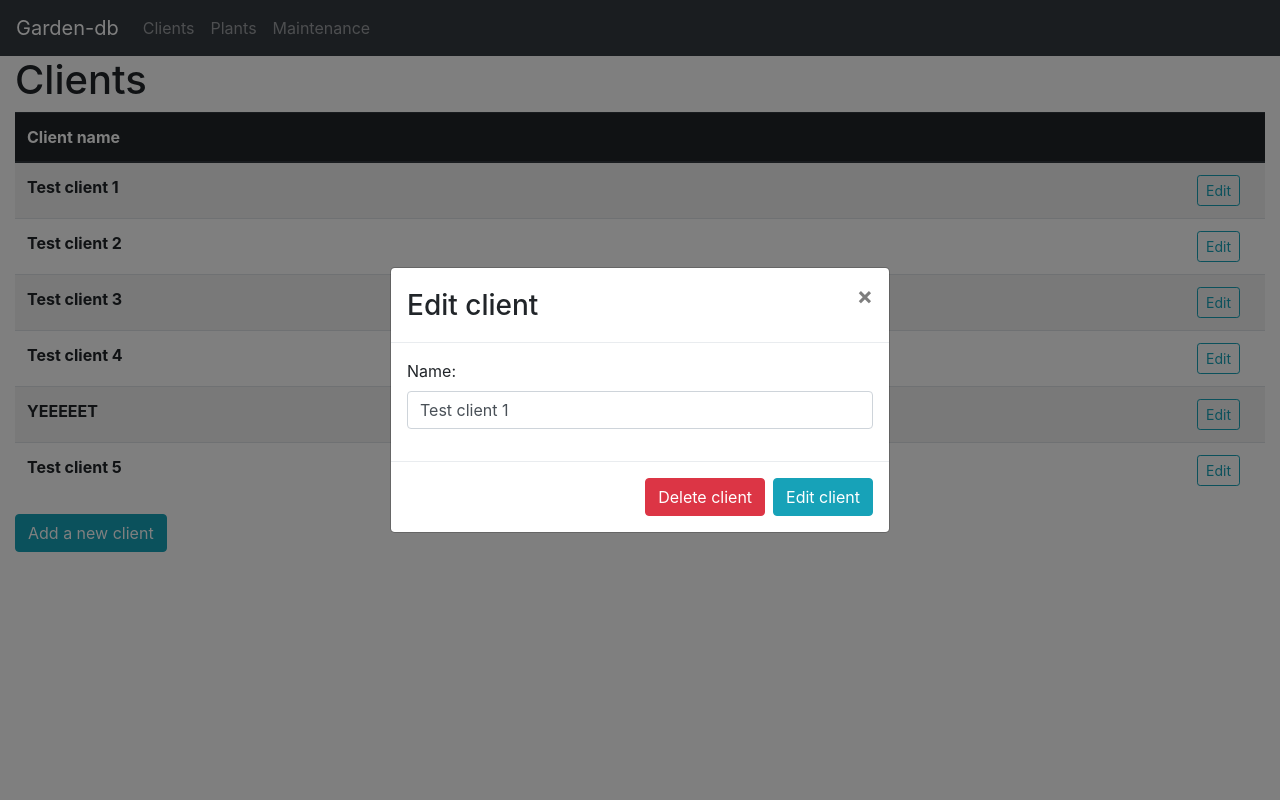
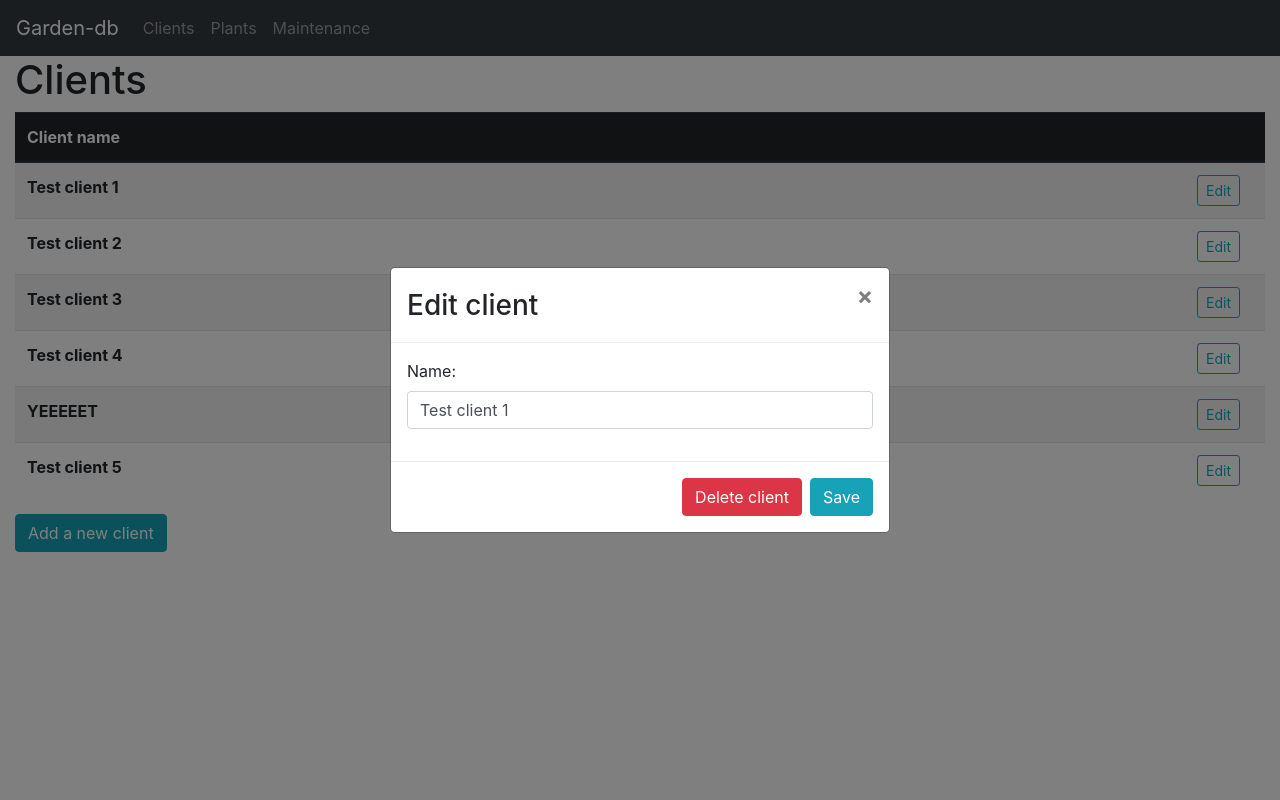
Before and after one commit to tpoomlmly/garden-database, a Flask app: page /clients in a window 1280 px wide, after a click on "Edit". Run offline with Flask 2, Linux system fonts and the light colour scheme; data comes from the database, SQL or seed files in the repository; some libraries are stand-ins or nearby versions.

Commit message:
Change 'Edit [pagetype]' to 'Save'

```diff
--- a/templates/page.html
+++ b/templates/page.html
@@ -99,7 +99,7 @@
                     <button type="submit" class="btn btn-danger"
                             name="delete" form="del-{{ db_item.id }}">Delete {{ pagetype }}</button>
                     <input type="hidden" name="id" value="{{ db_item.id }}">
-                    <button type="submit" class="btn btn-info" name="edit">Edit {{ pagetype }}</button>
+                    <button type="submit" class="btn btn-info" name="edit">Save</button>
                 </div>
             </form>
             <form method="post" id="del-{{ db_item.id }}"
```
